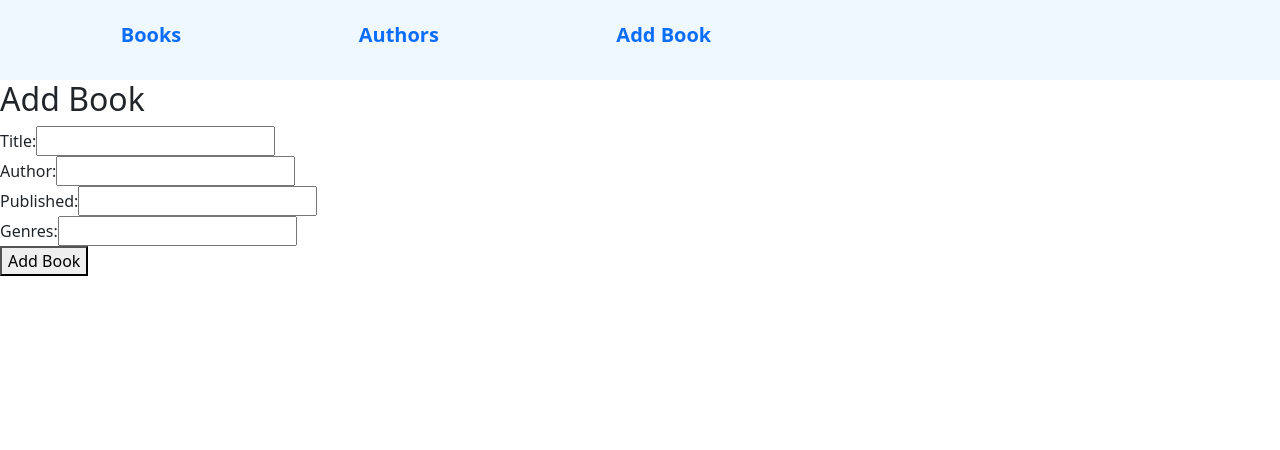
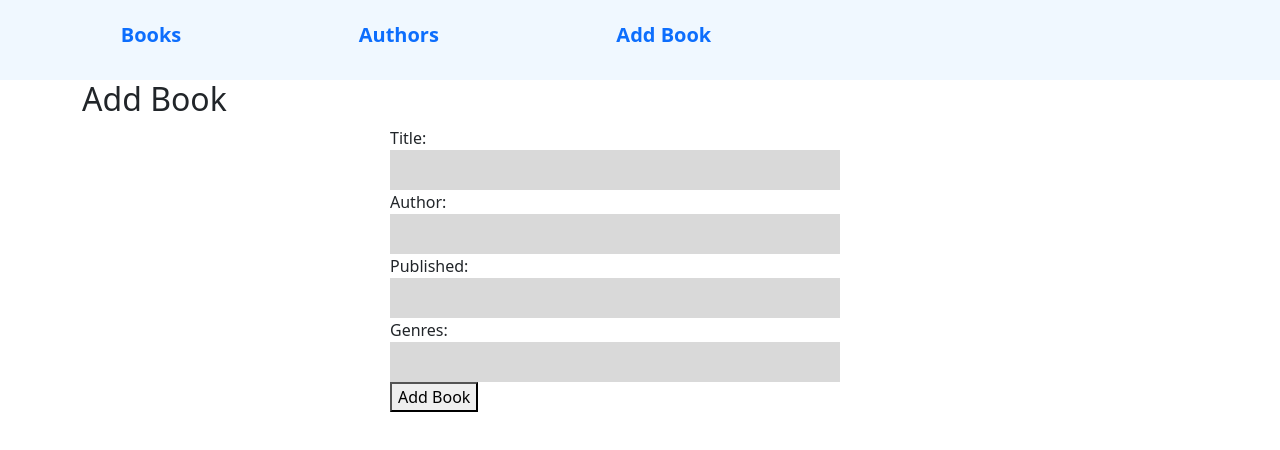
Before and after one commit to Peterzolo/part8-client, a React (Create React App) app: page /book/add in a window 1280 px wide. Shown: the top 450 px of the page. Built offline with nearby package versions, Linux system fonts and the light colour scheme.

Commit message:
part 8 client
Modified code

```diff
--- a/src/components/book/AddBook.jsx
+++ b/src/components/book/AddBook.jsx
@@ -1,15 +1,16 @@
 import React, { useState } from "react";
 
 import { gql, useMutation } from "@apollo/client";
+import { useNavigate } from "react-router-dom";
 
 const ADD_BOOK = gql`
-  mutation createPerson(
+  mutation addBook(
     $title: String!
     $author: String!
-    $genre: String!
-    $published: String
+    $published: Int!
+    $genres: [String]!
   ) {
-    addPerson(
+    addBook(
       title: $title
       author: $author
       published: $published
@@ -24,7 +25,10 @@ const ADD_BOOK = gql`
   }
 `;
 
+import "../book/BookList.css";
+
 const AddBook = () => {
+  const navigate = useNavigate();
   const [title, setTitle] = useState("");
   const [author, setAuthor] = useState("");
   const [published, setPublished] = useState("");
@@ -36,45 +40,60 @@ const AddBook = () => {
     event.preventDefault();
 
     addBook({
-      variables: { title, author, published: parseInt(published), genres },
-    });
-    setTitle("");
-    setAuthor("");
-    setPublished("");
-    setGenres([]);
+      variables: {
+        title,
+        author,
+        published: parseInt(published),
+        genres: genres.map((genre) => genre.trim()), // Trim whitespace from genres
+      },
+    })
+      .then(() => {
+        setTitle("");
+        setAuthor("");
+        setPublished("");
+        setGenres([]);
+        navigate("/");
+      })
+      .catch((error) => {
+        console.log(error);
+      });
   };
 
   return (
-    <div>
+    <div className="container">
       <h2>Add Book</h2>
-      <form onSubmit={handleAddBook}>
-        <div>
+      <form onSubmit={handleAddBook} className="form-wrap">
+        <div className="input-wrap">
           <label>Title:</label>
           <input
+            className="form-input"
             type="text"
             value={title}
             onChange={(e) => setTitle(e.target.value)}
           />
         </div>
-        <div>
+        <div className="input-wrap">
           <label>Author:</label>
           <input
+            className="form-input"
             type="text"
             value={author}
             onChange={(e) => setAuthor(e.target.value)}
           />
         </div>
-        <div>
+        <div className="input-wrap">
           <label>Published:</label>
           <input
+            className="form-input"
             type="number"
             value={published}
             onChange={(e) => setPublished(e.target.value)}
           />
         </div>
-        <div>
+        <div className="input-wrap">
           <label>Genres:</label>
           <input
+            className="form-input"
             type="text"
             value={genres}
             onChange={(e) => setGenres(e.target.value.split(","))}
--- a/src/components/book/BookList.css
+++ b/src/components/book/BookList.css
@@ -43,3 +43,20 @@
   border-radius: 10px;
   color: white;
 }
+
+.form-wrap {
+  width: 500px;
+  margin: 0 auto;
+}
+
+.input-wrap {
+  display: flex;
+  flex-direction: column;
+}
+.form-input {
+  width: 90%;
+  height: 40px;
+  background-color: #d9d9d9;
+  border: none;
+  padding: 10px;
+}
```
